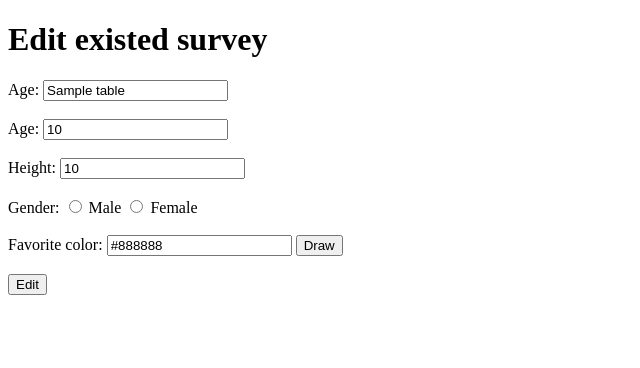
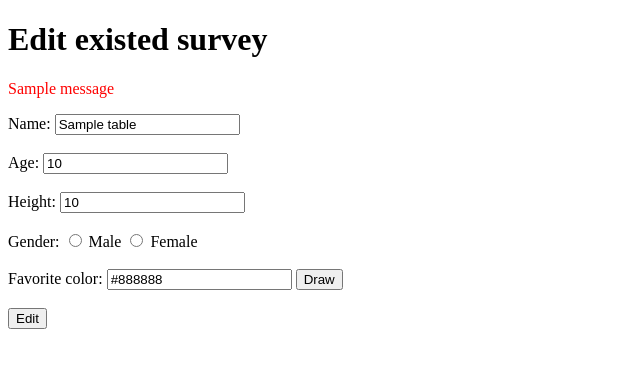
Before and after one commit to JakubKosakowski/CRUD-Web-App, a Flask app: page /edit/1 in a window 1280 px wide. Shown: the top 368 px of the page, without its empty margins (0-640 px from the left). Run offline with Flask 3, Linux system fonts and the light colour scheme; tables that the repository leaves empty hold one stand-in row (values such as "Sample post"); one stand-in notice (Sample message) is shown.

Commit message:
Refactor entire app

```diff
--- a/app.py
+++ b/app.py
@@ -1,7 +1,8 @@
-from flask import Flask, render_template, request, url_for, redirect
+from flask import Flask, render_template, request, url_for, redirect, flash, get_flashed_messages
 from models import db, SurveyModel
 
 app = Flask(__name__)
+app.secret_key = b'_5#y2L"F4Q8z\n\xec]/'
 app.config['SQLALCHEMY_DATABASE_URI'] = 'sqlite:///test.db'
 app.config['SQLALCHEMY_TRACK_MODIFICATIONS'] = False
 db.init_app(app)
@@ -28,13 +29,22 @@ def add():
 
         """
     if request.method == 'GET':
-        return render_template('add.html')
+        return render_template('form.html', form_type="add", title="Add new survey")
     else:
         name = request.form.get('name')
         age = request.form.get('age')
         height = request.form.get('height')
         gender = request.form.get('gender')
         fav_color = request.form.get('favorite_color')
+        if int(age) < 0:
+            flash("Age cannot be lower then 0!")
+        if int(height) < 0:
+            flash("Height cannot be lower then 0!")
+        if any(char.isdigit() for char in name):
+            flash("Name cannot contain any numbers!")
+        messages = get_flashed_messages()
+        if messages:
+            return render_template('add.html', form_type="add", title="Add new survey")
         survey = SurveyModel(name=name, age=age, height=height, gender=gender, favorite_color=fav_color)
         db.session.add(survey)
         db.session.commit()
@@ -69,21 +79,24 @@ def edit(id):
     survey = SurveyModel.query.filter_by(id=id).first()
     if request.method == 'POST':
         if survey:
-            db.session.delete(survey)
-            db.session.commit()
-
-            name = request.form.get('name')
-            age = request.form.get('age')
-            height = request.form.get('height')
-            gender = request.form.get('gender')
-            fav_color = request.form.get('favorite_color')
-            survey = SurveyModel(name=name, age=age, height=height, gender=gender, favorite_color=fav_color)
-
-            db.session.add(survey)
+            if int(request.form.get('age')) < 0:
+                flash("Age cannot be lower then 0!")
+            if int(request.form.get('height')) < 0:
+                flash("Height cannot be lower then 0!")
+            if any(char.isdigit() for char in request.form.get('name')):
+                flash("Name cannot contain any numbers!")
+            messages = get_flashed_messages()
+            if messages:
+                return render_template('form.html', form_type="edit", title="Edit existed survey", survey=survey)
+            survey.name = request.form.get('name')
+            survey.age = request.form.get('age')
+            survey.height = request.form.get('height')
+            survey.gender = request.form.get('gender')
+            survey.fav_color = request.form.get('favorite_color')
             db.session.commit()
             return redirect(url_for('details', id=id))
         return f'Survey with id = {id} does not exist'
-    return render_template('edit.html', survey=survey)
+    return render_template('form.html', form_type="edit", title="Edit existed survey", survey=survey)
 
 
 @app.route('/delete/<int:id>', methods=['GET', 'POST'])
--- a/templates/edit.html
+++ /dev/null
@@ -1,27 +0,0 @@
-{% extends 'base.html' %}
-
-{% block title %}
-Edit existed survey
-{% endblock %}
-
-{% block content %}
-<h1>Edit existed survey</h1>
-<form action="" method="POST" id="form">
-  <label for="name">Age: </label>
-  <input type="text" name="name" id="name" value="{{survey.name}}"><br><br>
-  <label for="age">Age: </label>
-  <input type="number" name="age" id="age" value="{{survey.age}}"><br><br>
-  <label for="height">Height: </label>
-  <input type="number" name="height" id="height" value="{{survey.height}}"><br><br>
-  Gender:
-  <input type="radio" id="Male" name="gender" value="Male" {% if survey.gender == 'Male' %}checked{% endif %}>
-  <label for="Male">Male</label>
-  <input type="radio" id="Female" name="gender" value="Female" {% if survey.gender == 'Female' %}checked{% endif %}>
-  <label for="Female">Female</label><br><br>
-  <label for="favorite_color">Favorite color:</label>
-  <input type="text" name="favorite_color" id="favorite_color" value="{{survey.favorite_color}}">
-  <button class="random" name="draw" type="button">Draw</button><br><br>
-  <input type="submit" value="Edit">
-</form>
-<script src="{{url_for('static', filename='script.js')}}"></script>
-{% endblock %}
--- /dev/null
+++ b/templates/form.html
@@ -0,0 +1,34 @@
+{% extends 'base.html' %}
+
+{% block title %}
+{{ title }}
+{% endblock %}
+
+{% block content %}
+<h1>{{title}}</h1>
+{% with messages = get_flashed_messages() %}
+  {% if messages %}
+    {% for message in messages %}
+      <p style="color: red;">{{ message }}</p>
+    {% endfor %}
+  {% endif %}
+{% endwith %}
+<form action="" method="POST" id="form">
+  <label for="name">Name: </label>
+  <input type="text" name="name" id="name" {% if form_type == "edit" %} value="{{survey.name}}" {% endif %}><br><br>
+  <label for="age">Age: </label>
+  <input type="number" name="age" id="age" {% if form_type == "edit" %} value="{{survey.age}}" {% endif %}><br><br>
+  <label for="height">Height: </label>
+  <input type="number" name="height" id="height" {% if form_type == "edit" %} value="{{survey.height}}" {% endif %}><br><br>
+  Gender:
+  <input type="radio" id="Male" name="gender" value="Male" {% if form_type == "edit" %}{% if survey.gender == 'Male' %}checked{% endif %}{% endif %}>
+  <label for="Male">Male</label>
+  <input type="radio" id="Female" name="gender" value="Female" {% if form_type == "edit" %}{% if survey.gender == 'Female' %}checked{% endif %}{% endif %}>
+  <label for="Female">Female</label><br><br>
+  <label for="favorite_color">Favorite color:</label>
+  <input type="text" name="favorite_color" id="favorite_color" {% if form_type == "edit" %} value="{{survey.favorite_color}}" {% endif %}>
+  <button class="random" name="draw" type="button">Draw</button><br><br>
+  <input type="submit" value="{% if form_type == 'edit' %}Edit{% else %}Add{% endif %}">
+</form>
+<script src="{{url_for('static', filename='script.js')}}"></script>
+{% endblock %}
--- a/templates/home.html
+++ b/templates/home.html
@@ -9,7 +9,7 @@ Home Page
     <a href="{{url_for('add')}}"><button>Add new survey</button></a>
     <button class="refresh">Refresh table</button>
     <table class="list">
-        <tr>
+        <tr style="background-color: #369ff5">
             <th>Name</th>
         </tr>
         {% for survey in surveys %}
```
Also changed, not shown: requirements.txt (+7 -0 lines), templates/add.html (deleted, +0 -27 lines).
